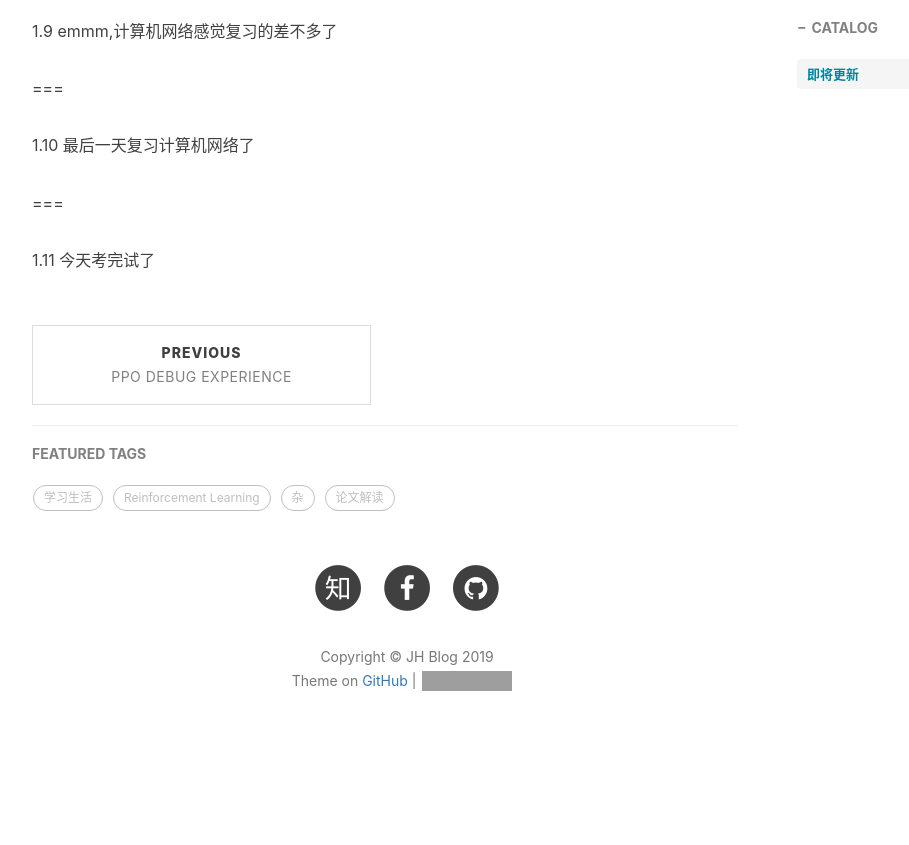
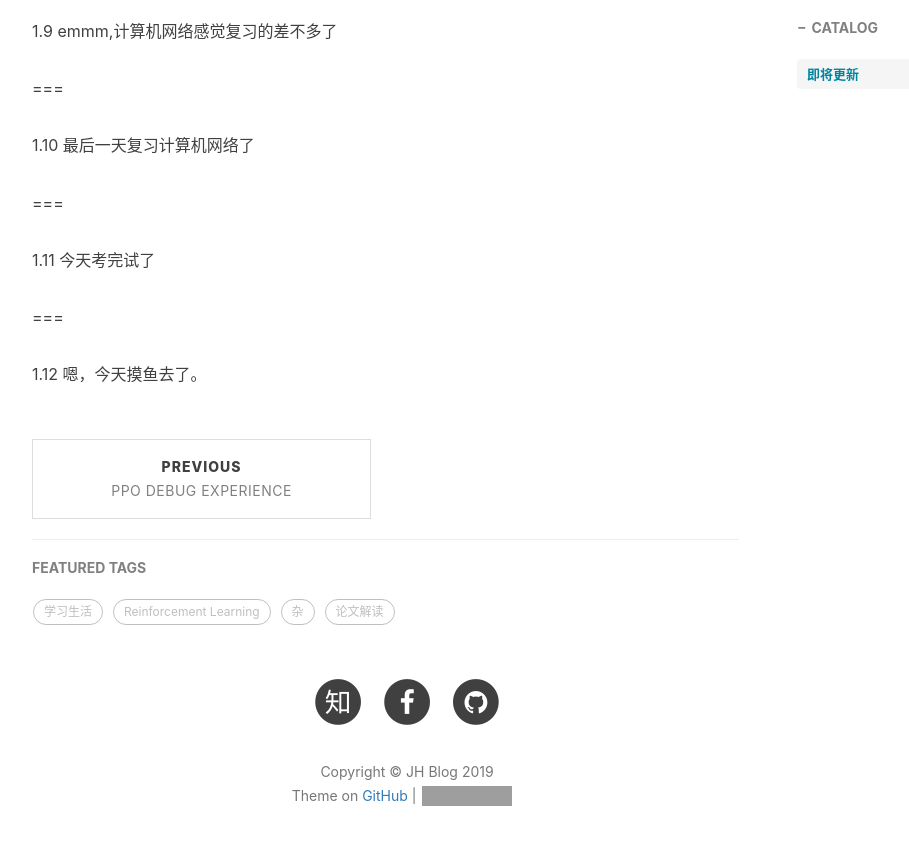
Before and after one commit to sweetice/previous_blog, a Jekyll site: the page built from _posts/2018-12-23-论文解读:Hierarchical Macro Strategy Model for MOBA Game AI.md, in a window 1280 px wide and 900 px high, scrolled down 2575 px. Shown: the top 845 px of the window, without its empty margins (233-1142 px from the left). Built offline with Jekyll 4.4.1, drawn with Linux system fonts in a browser that asks for light colours; nearby versions of some CDN libraries; comment, search, counter and statistics services are not loaded; before the commit the page ends 3360 px from its top, so only the background shows below that; grey boxes are pictures that could not be loaded.

Commit message:
Update 2018-12-23-论文解读:Hierarchical Macro Strategy Model for MOBA Game AI.md

```diff
--- a/_posts/2018-12-23-论文解读:Hierarchical Macro Strategy Model for MOBA Game AI.md
+++ b/_posts/2018-12-23-论文解读:Hierarchical Macro Strategy Model for MOBA Game AI.md
@@ -93,3 +93,7 @@ tags:
 ===
 
 1.11 今天考完试了
+
+===
+
+1.12 嗯，今天摸鱼去了。
```
